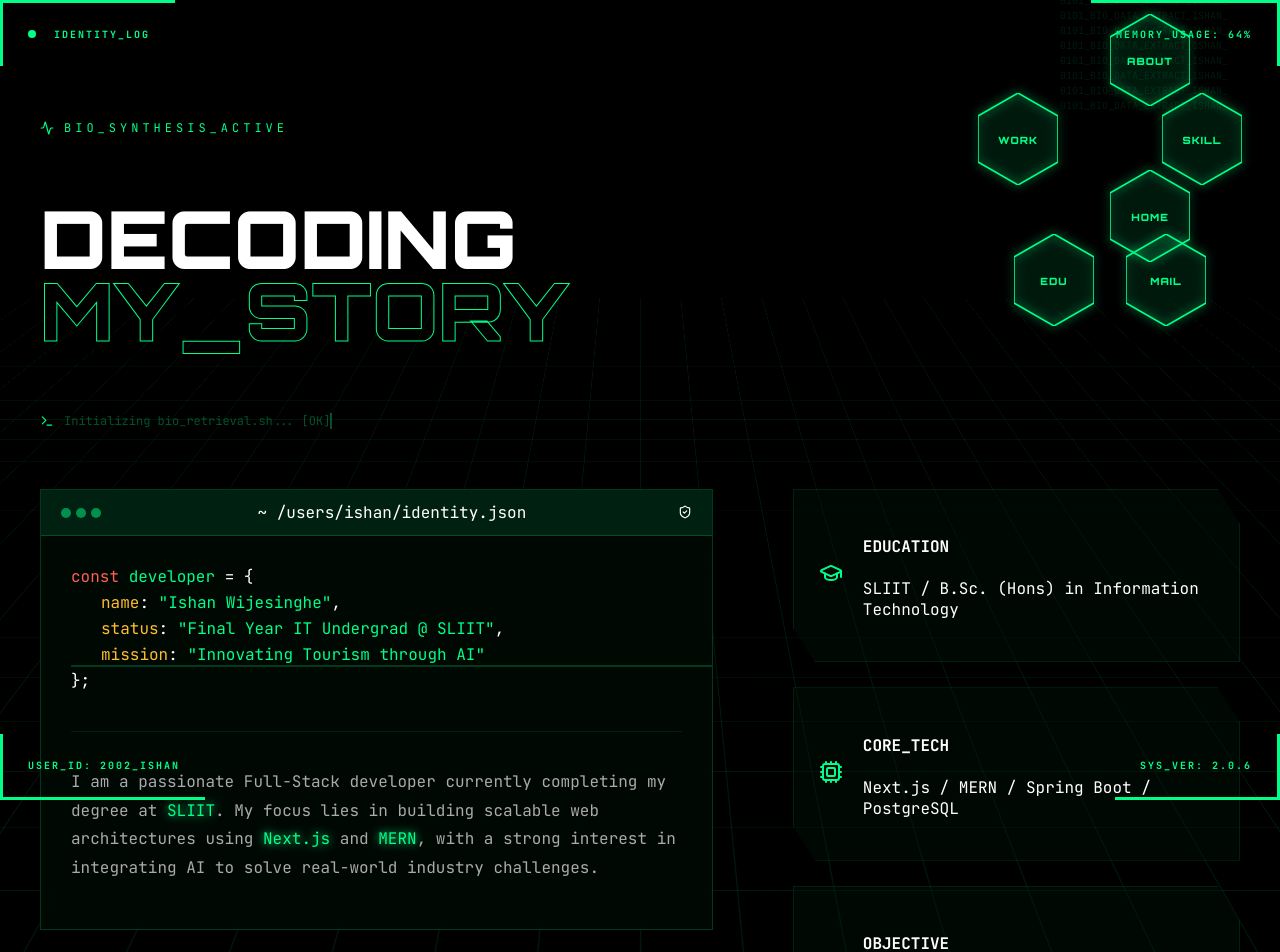
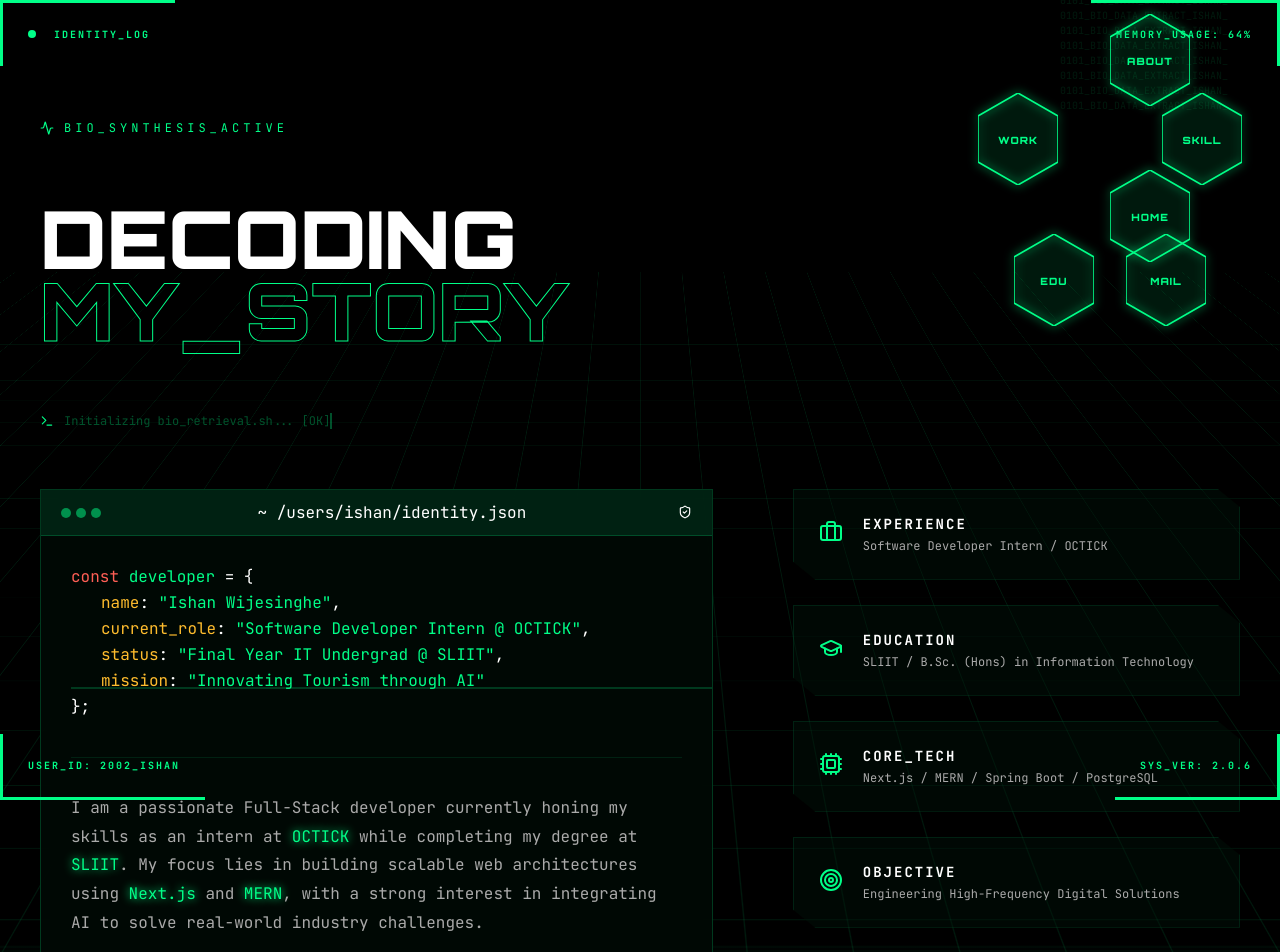
Before and after one commit to Dilhara2002/IshanWijesinghe, a React (Create React App) app in the folder my-portfolio/: page /about in a window 1280 px wide. Shown: the top 952 px of the page. Built offline with nearby package versions, Linux system fonts and the light colour scheme.

Commit message:
Update About.js

```diff
--- a/my-portfolio/src/components/About.js
+++ b/my-portfolio/src/components/About.js
@@ -1,9 +1,9 @@
 import React, { useState, useEffect } from "react";
-import { motion } from "framer-motion"; // Removed unused useSpring, useMotionValue
+import { motion } from "framer-motion";
 import {
   GraduationCap, Activity, Cpu,
-  Terminal, Target, ShieldCheck
-} from "lucide-react"; // Removed unused Zap, Brain
+  Terminal, Target, ShieldCheck, Briefcase
+} from "lucide-react";
 
 const HyperAbout = () => {
   const [isVisible, setIsVisible] = useState(false);
@@ -75,6 +75,9 @@ const HyperAbout = () => {
                 <span className="property">name</span>: <span className="string">"Ishan Wijesinghe"</span>,
               </div>
               <div className="code-line indent">
+                <span className="property">current_role</span>: <span className="string">"Software Developer Intern @ OCTICK"</span>,
+              </div>
+              <div className="code-line indent">
                 <span className="property">status</span>: <span className="string">"Final Year IT Undergrad @ SLIIT"</span>,
               </div>
               <div className="code-line indent">
@@ -84,7 +87,8 @@ const HyperAbout = () => {
 
               <div className="bio-block">
                 <p>
-                  I am a passionate Full-Stack developer currently completing my degree at
+                  I am a passionate Full-Stack developer currently honing my skills as an intern at
+                  <span className="text-glow"> OCTICK</span> while completing my degree at
                   <span className="text-glow"> SLIIT</span>. My focus lies in building scalable web architectures using
                   <span className="text-glow"> Next.js</span> and <span className="text-glow">MERN</span>, with a strong interest in integrating
                   AI to solve real-world industry challenges.
@@ -96,6 +100,12 @@ const HyperAbout = () => {
 
           {/* RIGHT: HOLOGRAPHIC NODES */}
           <div className="nodes-stack">
+            <AboutNode
+              icon={<Briefcase />}
+              title="EXPERIENCE"
+              desc="Software Developer Intern / OCTICK"
+              delay={0.1}
+            />
             <AboutNode
               icon={<GraduationCap />}
               title="EDUCATION"
@@ -252,8 +262,8 @@ const AboutNode = ({ icon, title, desc, delay }) => (
   >
     <div className="node-icon" style={{ color: '#00ff88' }}>{icon}</div>
     <div className="node-content">
-      <h4>{title}</h4>
-      <p>{desc}</p>
+      <h4 style={{ margin: 0, fontSize: '14px', letterSpacing: '2px' }}>{title}</h4>
+      <p style={{ margin: '5px 0 0 0', fontSize: '12px', color: '#aaa' }}>{desc}</p>
     </div>
   </motion.div>
 );
```
